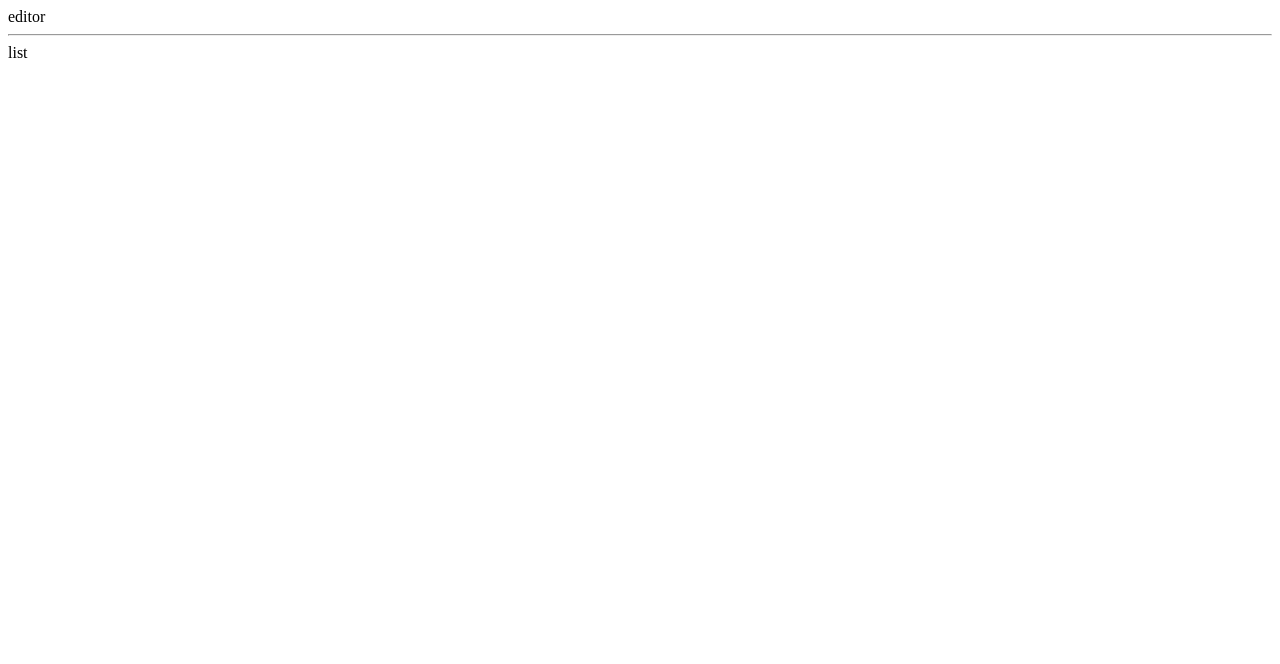
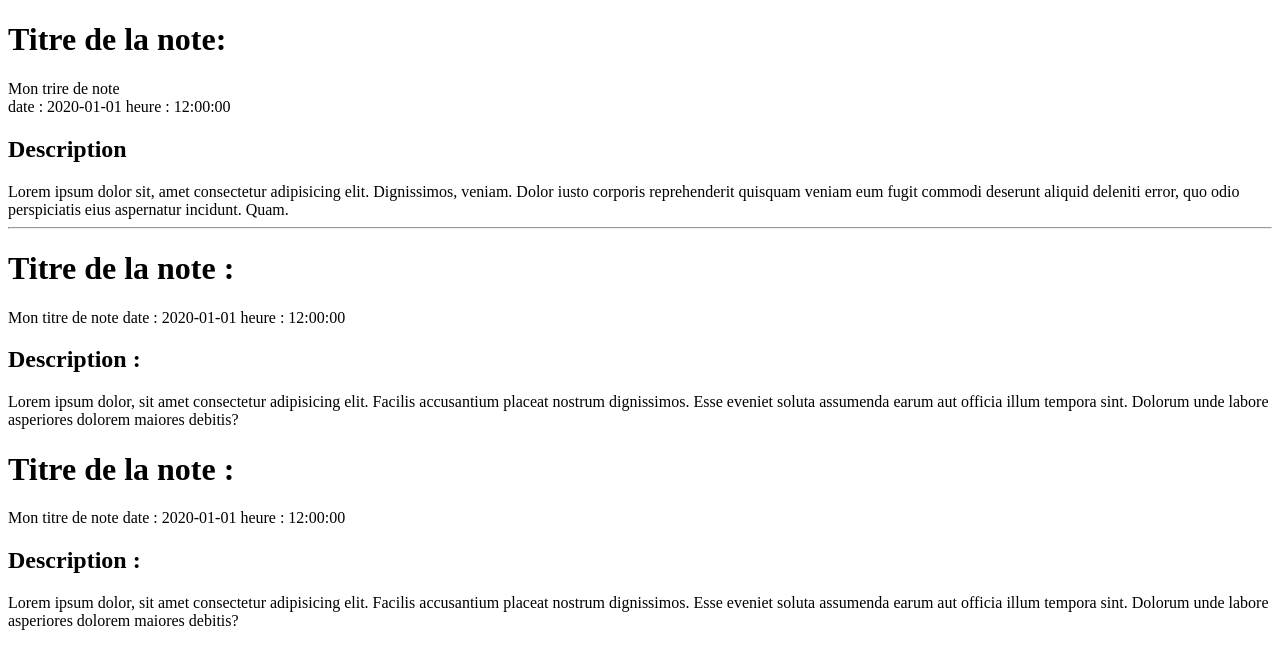
Before and after one commit to MAILLARDSam/FORMATIONJAVA, a website: page index.html in a window 1280 px wide. Drawn offline with Linux system fonts and the light colour scheme.

Commit message:
base de structure

```diff
--- a/index.html
+++ b/index.html
@@ -1,15 +1,53 @@
 <!DOCTYPE html>
 <html lang="fr">
+
 <head>
     <meta charset="UTF-8">
     <meta name="viewport" content="width=device-width, initial-scale=1.0">
     <title>Document</title>
 </head>
+
 <body>
     <div id="main">
-        <div id="editor">editor</div>
+        <div id="editor">
+            <div id="formulaire">
+                <h1>Titre de la note: </h1>
+                Mon trire de note <br/>
+                date : 2020-01-01 heure : 12:00:00
+                <h2>
+                    Description
+                </h2>
+                Lorem ipsum dolor sit, amet consectetur adipisicing elit.
+                    Dignissimos, veniam. Dolor iusto corporis reprehenderit quisquam
+                    veniam eum fugit commodi deserunt aliquid deleniti error, quo odio perspiciatis eius aspernatur
+                    incidunt. Quam.
+
+            </div>
+        </div>
         <hr />
-        <div id="list">list</div>
+        <div id="list">
+
+            <div class="postit">
+                <h1>Titre de la note :</h1>
+                Mon titre de note
+                date : 2020-01-01 heure : 12:00:00
+                <h2>Description :</h2>
+                Lorem ipsum dolor, sit amet consectetur adipisicing elit. Facilis accusantium placeat nostrum
+                dignissimos. Esse eveniet soluta assumenda earum aut officia illum tempora sint. Dolorum unde labore
+                asperiores dolorem maiores debitis?
+            </div>
+            <div class="postit">
+                <h1>Titre de la note :</h1>
+                Mon titre de note
+                date : 2020-01-01 heure : 12:00:00
+                <h2>Description :</h2>
+                Lorem ipsum dolor, sit amet consectetur adipisicing elit. Facilis accusantium placeat nostrum
+                dignissimos. Esse eveniet soluta assumenda earum aut officia illum tempora sint. Dolorum unde labore
+                asperiores dolorem maiores debitis?
+            </div>
+
+        </div>
     </div>
 </body>
+
 </html>
```
